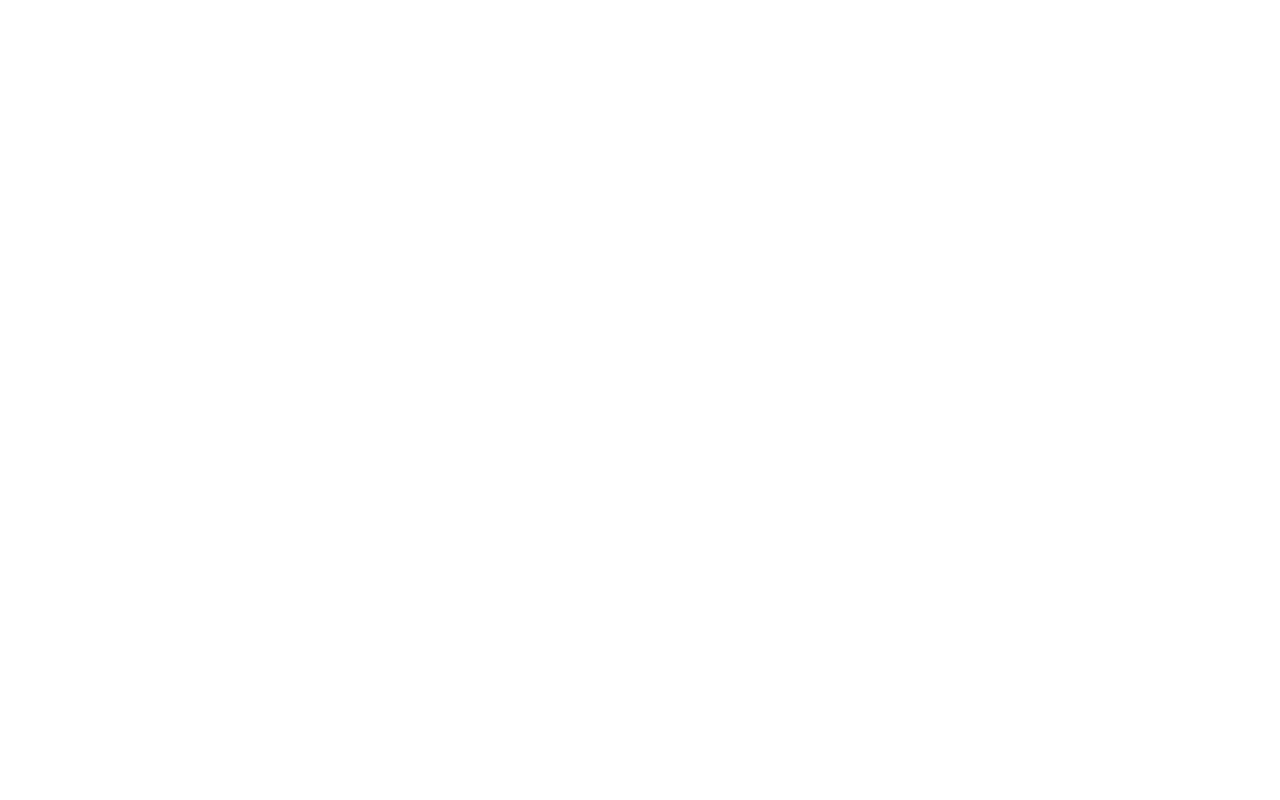
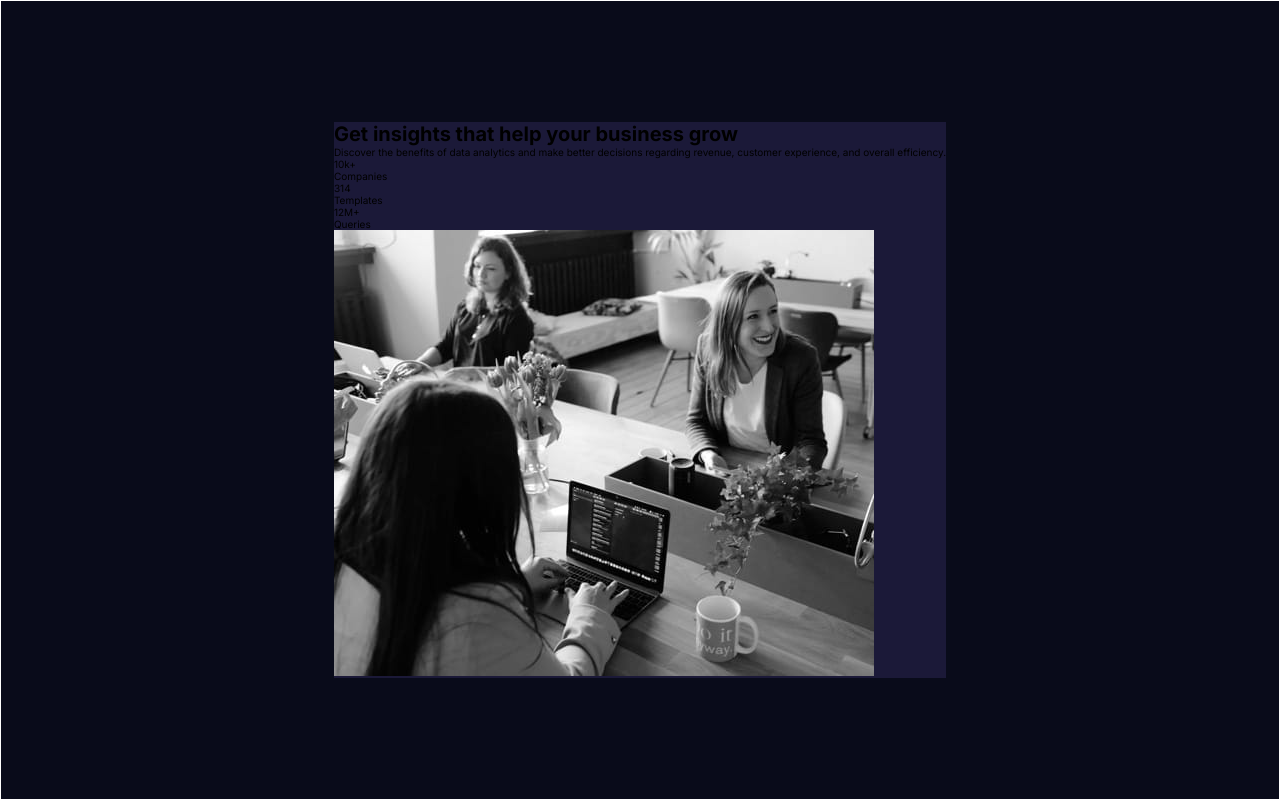
Before and after one commit to illancapan/stats-preview-card, a plain HTML site: page index.html in a window 1280 px wide. Drawn offline with Linux system fonts and the light colour scheme.

Commit message:
Avance desarrollo Card, HTML,CSS, SASS.

```diff
--- a/css/_card.scss
+++ b/css/_card.scss
@@ -0,0 +1,7 @@
+.card{
+    background-color: $card-background;
+}
+
+.img-mobile{
+    display: none;
+}
--- /dev/null
+++ b/css/_general.scss
@@ -0,0 +1,22 @@
+*{
+    margin: 0;
+    padding: 0;
+    box-sizing: border-box;
+}
+
+html{
+    font-size: 62.5%;
+}
+body{
+    font-family: 'Inter', sans-serif;
+    // font-family: 'Lexend Deca', sans-serif;
+    background-color: $main-background;
+}
+
+.container{
+    border: 1px solid white;//TEMPORALL!!
+    height: 100vh;
+    display: flex;
+    align-items: center;
+    justify-content: center;
+}
--- a/css/main.scss
+++ b/css/main.scss
@@ -1,2 +1,4 @@
+
 @import "_variable.scss";
-@import "_card.scss;
+@import "_general.scss";
+@import "_card.scss";
--- a/index.html
+++ b/index.html
@@ -1,16 +1,51 @@
 <!DOCTYPE html>
 <html lang="es">
+
 <head>
-    <meta charset="UTF-8">
-    <meta http-equiv="X-UA-Compatible" content="IE=edge">
-    <meta name="viewport" content="width=device-width, initial-scale=1.0">
-    <link rel="stylesheet" href="css/main.css">
-    <link rel="preconnect" href="https://fonts.googleapis.com">
-    <link rel="preconnect" href="https://fonts.gstatic.com" crossorigin>
-    <link href="https://fonts.googleapis.com/css2?family=Inter:wght@400;700&family=Lexend+Deca&display=swap" rel="stylesheet">
+    <meta charset="UTF-8" />
+    <meta http-equiv="X-UA-Compatible" content="IE=edge" />
+    <meta name="viewport" content="width=device-width, initial-scale=1.0" />
+    <link rel="stylesheet" href="css/main.css" />
+    <link rel="preconnect" href="https://fonts.googleapis.com" />
+    <link rel="preconnect" href="https://fonts.gstatic.com" crossorigin />
+    <link href="https://fonts.googleapis.com/css2?family=Inter:wght@400;700&family=Lexend+Deca&display=swap"
+        rel="stylesheet" />
     <title>Stats preview card</title>
 </head>
+
 <body>
+    <div class="container">
+        <div class="card">
+            <div class="card-text-part">
+                <div class="block">
+                    <h1>Get <span>insights</span> that help your business grow</h1>
+                    <p class="text-description"> Discover the benefits of data analytics and make better decisions regarding revenue, customer experience, and overall efficiency.</p>
+                </div>
+                <div class="stats">
+                    <div class="stats-blocks">
+                        <div class="stats-num">10k+</div>
+                        <div class="stats-titles">Companies</div>
+                    </div>
+                </div>
+                <div class="stats">
+                    <div class="stats-blocks">
+                        <div class="stats-num">314</div>
+                        <div class="stats-titles">Templates</div>
+                    </div>
+                </div>
+                <div class="stats">
+                    <div class="stats-blocks">
+                        <div class="stats-num">12M+</div>
+                        <div class="stats-titles">Queries</div>
+                    </div>
+                </div>
+            </div>
+            <div class="card-img-part">
+                <img class="img-desktop" src="/img/image-header-desktop.jpg" alt="hero-img">
+                <img class="img-mobile" src="/img/image-header-mobile.jpg" alt="hero-img">
+            </div>
+        </div>
+    </div>
+</body>
 
-</body>
 </html>
```
Also changed, not shown: css/main.css, 1 other file.
